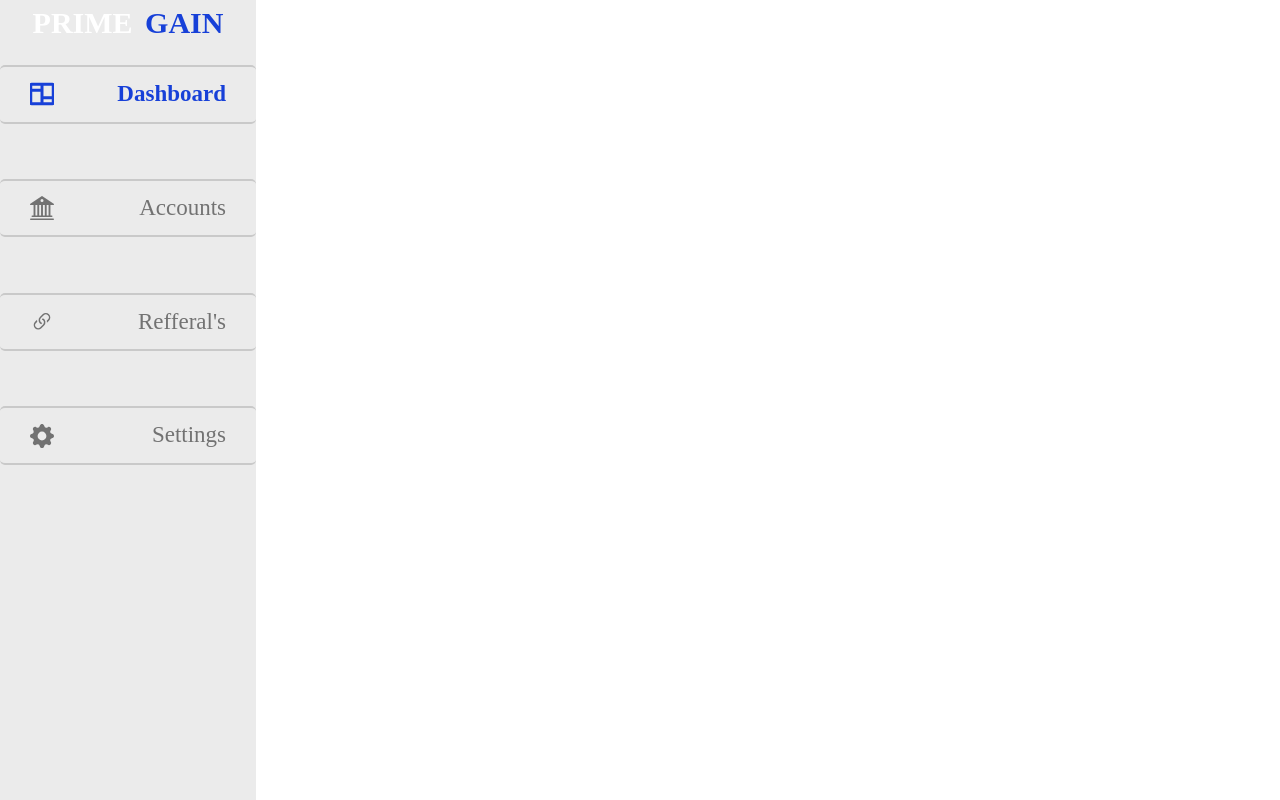
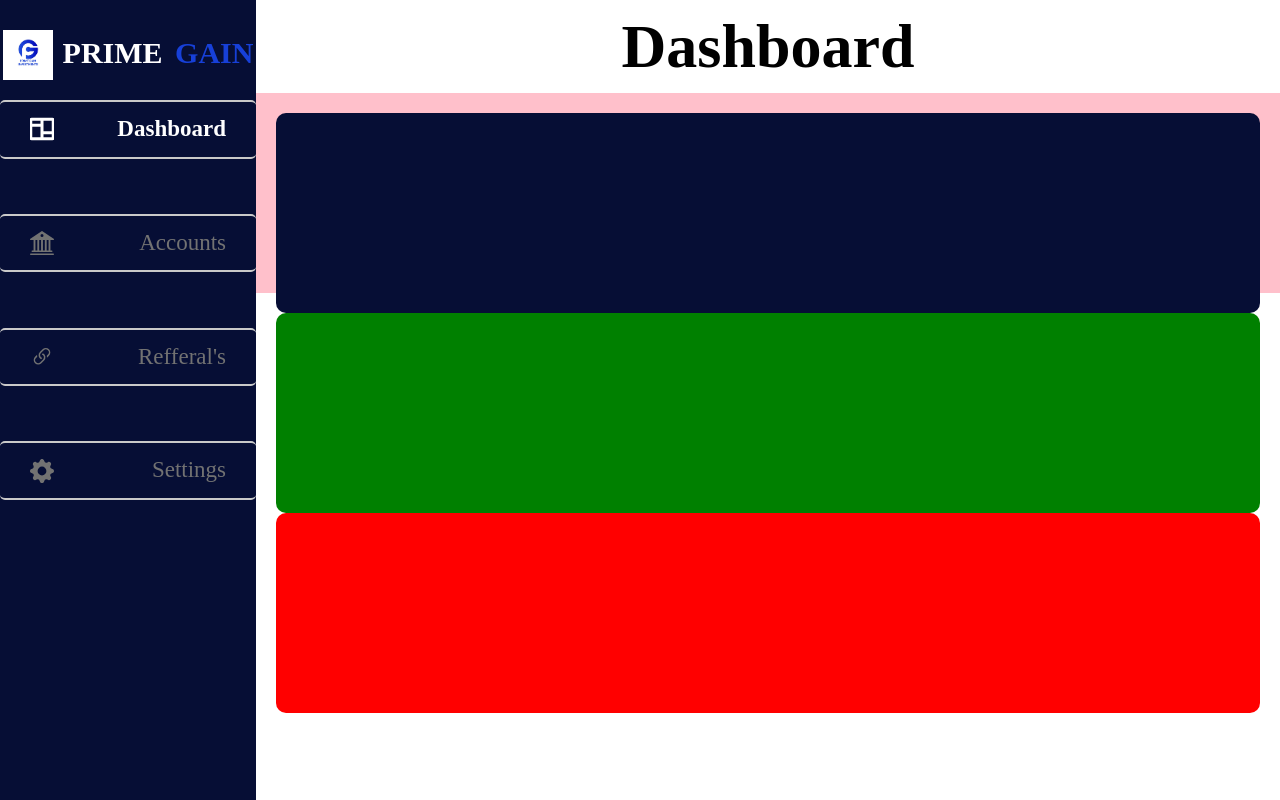
Before and after one commit to ronaldkelechi11/PrimeGain-Investment, a website: page public/adminDashboard.html in a window 1280 px wide. Drawn offline with Linux system fonts and the light colour scheme.

Commit message:
Started the Admin dash UI

```diff
--- a/public/adminDashboard.html
+++ b/public/adminDashboard.html
@@ -1,5 +1,6 @@
 <!DOCTYPE html>
 <html lang="en">
+
 <head>
     <meta charset="UTF-8">
     <meta http-equiv="X-UA-Compatible" content="IE=edge">
@@ -16,41 +17,63 @@
     <script src="../assets/bootstrap/bootstrap.min.js"></script>
 
 </head>
+
 <body>
     <div class="panel">
         <div class="logo">
+            <img src="/assets/images/logo.JPG" alt="">
             <a href="/" class="navbar__logo">PRIME <span>GAIN</span></a>
         </div>
 
         <div class="items">
             <a href="/adminDashboard.html" class="isActive">
-                <svg xmlns="http://www.w3.org/2000/svg" width="16" height="16" fill="currentColor" class="bi bi-columns" viewBox="0 0 16 16">
-                    <path d="M0 2a1 1 0 0 1 1-1h14a1 1 0 0 1 1 1v12a1 1 0 0 1-1 1H1a1 1 0 0 1-1-1V2zm8.5 0v8H15V2H8.5zm0 9v3H15v-3H8.5zm-1-9H1v3h6.5V2zM1 14h6.5V6H1v8z" />
-                  </svg>
+                <svg xmlns="http://www.w3.org/2000/svg" width="16" height="16" fill="currentColor" class="bi bi-columns"
+                    viewBox="0 0 16 16">
+                    <path
+                        d="M0 2a1 1 0 0 1 1-1h14a1 1 0 0 1 1 1v12a1 1 0 0 1-1 1H1a1 1 0 0 1-1-1V2zm8.5 0v8H15V2H8.5zm0 9v3H15v-3H8.5zm-1-9H1v3h6.5V2zM1 14h6.5V6H1v8z" />
+                </svg>
                 Dashboard
             </a>
             <a href="./AdminDashboard/accounts.html">
-                <svg xmlns="http://www.w3.org/2000/svg" width="16" height="16" fill="currentColor" class="bi bi-bank2" viewBox="0 0 16 16">
-                    <path d="M8.277.084a.5.5 0 0 0-.554 0l-7.5 5A.5.5 0 0 0 .5 6h1.875v7H1.5a.5.5 0 0 0 0 1h13a.5.5 0 1 0 0-1h-.875V6H15.5a.5.5 0 0 0 .277-.916l-7.5-5zM12.375 6v7h-1.25V6h1.25zm-2.5 0v7h-1.25V6h1.25zm-2.5 0v7h-1.25V6h1.25zm-2.5 0v7h-1.25V6h1.25zM8 4a1 1 0 1 1 0-2 1 1 0 0 1 0 2zM.5 15a.5.5 0 0 0 0 1h15a.5.5 0 1 0 0-1H.5z"/>
-                  </svg>
+                <svg xmlns="http://www.w3.org/2000/svg" width="16" height="16" fill="currentColor" class="bi bi-bank2"
+                    viewBox="0 0 16 16">
+                    <path
+                        d="M8.277.084a.5.5 0 0 0-.554 0l-7.5 5A.5.5 0 0 0 .5 6h1.875v7H1.5a.5.5 0 0 0 0 1h13a.5.5 0 1 0 0-1h-.875V6H15.5a.5.5 0 0 0 .277-.916l-7.5-5zM12.375 6v7h-1.25V6h1.25zm-2.5 0v7h-1.25V6h1.25zm-2.5 0v7h-1.25V6h1.25zm-2.5 0v7h-1.25V6h1.25zM8 4a1 1 0 1 1 0-2 1 1 0 0 1 0 2zM.5 15a.5.5 0 0 0 0 1h15a.5.5 0 1 0 0-1H.5z" />
+                </svg>
                 Accounts
             </a>
             <a href="/">
-                <svg xmlns="http://www.w3.org/2000/svg" width="16" height="16" fill="currentColor" class="bi bi-link-45deg" viewBox="0 0 16 16">
-                    <path d="M4.715 6.542 3.343 7.914a3 3 0 1 0 4.243 4.243l1.828-1.829A3 3 0 0 0 8.586 5.5L8 6.086a1.002 1.002 0 0 0-.154.199 2 2 0 0 1 .861 3.337L6.88 11.45a2 2 0 1 1-2.83-2.83l.793-.792a4.018 4.018 0 0 1-.128-1.287z"/>
-                    <path d="M6.586 4.672A3 3 0 0 0 7.414 9.5l.775-.776a2 2 0 0 1-.896-3.346L9.12 3.55a2 2 0 1 1 2.83 2.83l-.793.792c.112.42.155.855.128 1.287l1.372-1.372a3 3 0 1 0-4.243-4.243L6.586 4.672z"/>
-                  </svg>
+                <svg xmlns="http://www.w3.org/2000/svg" width="16" height="16" fill="currentColor"
+                    class="bi bi-link-45deg" viewBox="0 0 16 16">
+                    <path
+                        d="M4.715 6.542 3.343 7.914a3 3 0 1 0 4.243 4.243l1.828-1.829A3 3 0 0 0 8.586 5.5L8 6.086a1.002 1.002 0 0 0-.154.199 2 2 0 0 1 .861 3.337L6.88 11.45a2 2 0 1 1-2.83-2.83l.793-.792a4.018 4.018 0 0 1-.128-1.287z" />
+                    <path
+                        d="M6.586 4.672A3 3 0 0 0 7.414 9.5l.775-.776a2 2 0 0 1-.896-3.346L9.12 3.55a2 2 0 1 1 2.83 2.83l-.793.792c.112.42.155.855.128 1.287l1.372-1.372a3 3 0 1 0-4.243-4.243L6.586 4.672z" />
+                </svg>
                 Refferal's
             </a>
             <a href="./AdminDashboard/settings.html">
-                <svg xmlns="http://www.w3.org/2000/svg" width="24" height="24" fill="currentColor" class="bi bi-gear-fill" viewBox="0 0 16 16">
-                    <path d="M9.405 1.05c-.413-1.4-2.397-1.4-2.81 0l-.1.34a1.464 1.464 0 0 1-2.105.872l-.31-.17c-1.283-.698-2.686.705-1.987 1.987l.169.311c.446.82.023 1.841-.872 2.105l-.34.1c-1.4.413-1.4 2.397 0 2.81l.34.1a1.464 1.464 0 0 1 .872 2.105l-.17.31c-.698 1.283.705 2.686 1.987 1.987l.311-.169a1.464 1.464 0 0 1 2.105.872l.1.34c.413 1.4 2.397 1.4 2.81 0l.1-.34a1.464 1.464 0 0 1 2.105-.872l.31.17c1.283.698 2.686-.705 1.987-1.987l-.169-.311a1.464 1.464 0 0 1 .872-2.105l.34-.1c1.4-.413 1.4-2.397 0-2.81l-.34-.1a1.464 1.464 0 0 1-.872-2.105l.17-.31c.698-1.283-.705-2.686-1.987-1.987l-.311.169a1.464 1.464 0 0 1-2.105-.872l-.1-.34zM8 10.93a2.929 2.929 0 1 1 0-5.86 2.929 2.929 0 0 1 0 5.858z"/>
-                  </svg>
+                <svg xmlns="http://www.w3.org/2000/svg" width="24" height="24" fill="currentColor"
+                    class="bi bi-gear-fill" viewBox="0 0 16 16">
+                    <path
+                        d="M9.405 1.05c-.413-1.4-2.397-1.4-2.81 0l-.1.34a1.464 1.464 0 0 1-2.105.872l-.31-.17c-1.283-.698-2.686.705-1.987 1.987l.169.311c.446.82.023 1.841-.872 2.105l-.34.1c-1.4.413-1.4 2.397 0 2.81l.34.1a1.464 1.464 0 0 1 .872 2.105l-.17.31c-.698 1.283.705 2.686 1.987 1.987l.311-.169a1.464 1.464 0 0 1 2.105.872l.1.34c.413 1.4 2.397 1.4 2.81 0l.1-.34a1.464 1.464 0 0 1 2.105-.872l.31.17c1.283.698 2.686-.705 1.987-1.987l-.169-.311a1.464 1.464 0 0 1 .872-2.105l.34-.1c1.4-.413 1.4-2.397 0-2.81l-.34-.1a1.464 1.464 0 0 1-.872-2.105l.17-.31c.698-1.283-.705-2.686-1.987-1.987l-.311.169a1.464 1.464 0 0 1-2.105-.872l-.1-.34zM8 10.93a2.929 2.929 0 1 1 0-5.86 2.929 2.929 0 0 1 0 5.858z" />
+                </svg>
                 Settings
             </a>
         </div>
     </div>
 
+    <div class="dashboard">
+        <div class="top">Dashboard</div>
+
+        <div class="cards">
+            <div class="cards_users"></div>
+            <div class="cards_totalPayments"></div>
+            <div class="cards_totalRefferals"></div>
+        </div>
+
+    </div>
 
 </body>
+
 </html>
--- a/public/styling/admindash.scss
+++ b/public/styling/admindash.scss
@@ -5,58 +5,73 @@
 @import 'accounts';
 @import 'settings';
 
-*{
+* {
     margin: 0;
     padding: 0;
     transition: 1s ease-in-out;
 }
-body{
+
+body {
     width: 100vw;
     height: 100vh;
     background-color: $primaryWhite;
 
     // Side Nav bar
-    .panel{
+    .panel {
         width: 20%;
         height: 100%;
         position: fixed;
         top: 0;
         left: 0;
         bottom: 0;
-        background-color: $secondaryGrey;
-        .logo{
+        background-color: #060e35;
+
+        .logo {
             font-family: $mainFontFamily;
             text-align: center;
             font-size: $largeFontSize;
             font-weight: bold;
             display: flex;
+            margin-top: 30px;
             justify-content: center;
-            a{
+
+            img {
+                width: 50px;
+                height: 50px;
+                margin-right: 10px;
+            }
+
+            a {
                 text-decoration: none;
                 color: white;
                 transition: 1s;
             }
-            span{
+
+            span {
                 margin-left: 5px;
                 color: $secondaryColor;
             }
         }
-        .items{
+
+        .items {
             display: flex;
             flex-direction: column;
             justify-content: space-between;
             height: 50%;
             margin-top: 20px;
-            .isActive{
-                color: $secondaryColor;
+
+            .isActive {
+                color: $primaryWhite;
                 font-weight: bold;
-                svg{
-                    stroke: $secondaryColor;
+
+                svg {
+                    stroke: $primaryWhite;
                     stroke-width: 1;
                     color: $secondaryColor;
                 }
             }
-            a{
+
+            a {
                 border-bottom: 2px;
                 border-top: 2px;
                 border-radius: 5px;
@@ -76,7 +91,8 @@ body{
                 flex-direction: row;
                 justify-content: space-between;
                 align-items: center;
-                svg{
+
+                svg {
                     width: 24px;
                     height: 24px;
                     color: $primaryGrey;
@@ -84,4 +100,50 @@ body{
             }
         }
     }
+
+    .dashboard {
+        width: 80%;
+        height: 100vh;
+        display: flex;
+        position: fixed;
+        right: 0;
+        bottom: 0;
+        top: 0;
+        flex-direction: column;
+
+        .top {
+            font-family: $mainFontFamily;
+            color: $primaryBlack;
+            font-size: $massiveFontSize;
+            align-self: center;
+            font-weight: bold;
+        }
+
+        .cards {
+            height: 200px;
+            width: 100%;
+            background-color: pink;
+            display: grid;
+            grid-template-rows: repeat(3, 200px);
+            padding: 20px;
+
+            &_users {
+                height: 200px;
+                background-color: #060e35;
+                border-radius: 10px;
+            }
+
+            &_totalPayments {
+                height: 200px;
+                background-color: green;
+                border-radius: 10px;
+            }
+
+            &_totalRefferals {
+                height: 200px;
+                background-color: red;
+                border-radius: 10px;
+            }
+        }
+    }
 }
```
Also changed, not shown: public/AdminDashboard/accounts.html (+26 -13 lines), public/AdminDashboard/settings.html (+27 -14 lines), public/styling/admindash.css, 1 other file.
